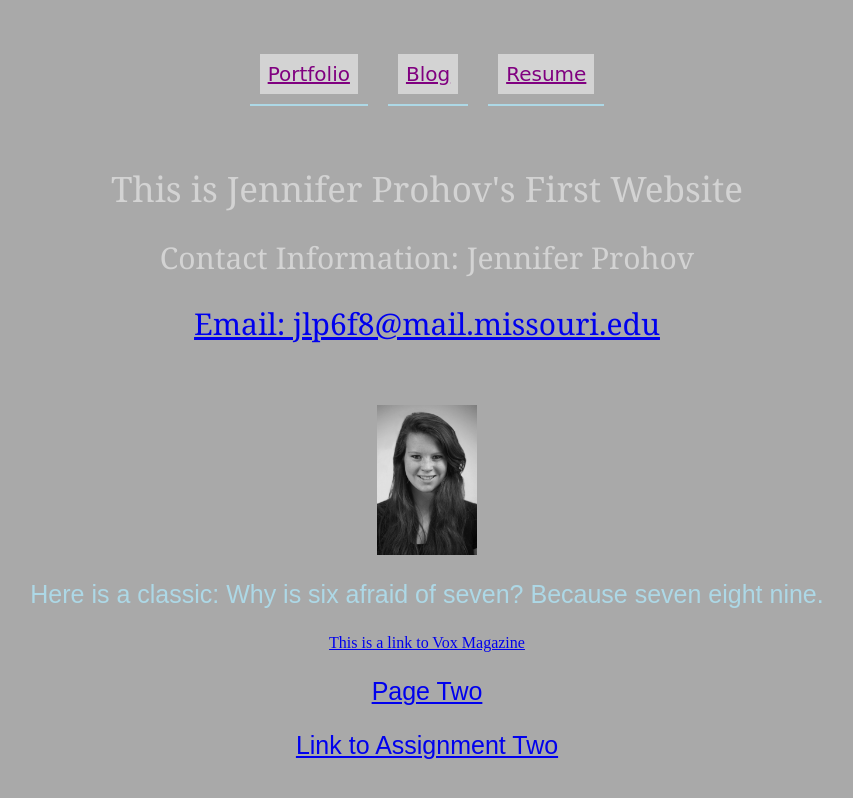
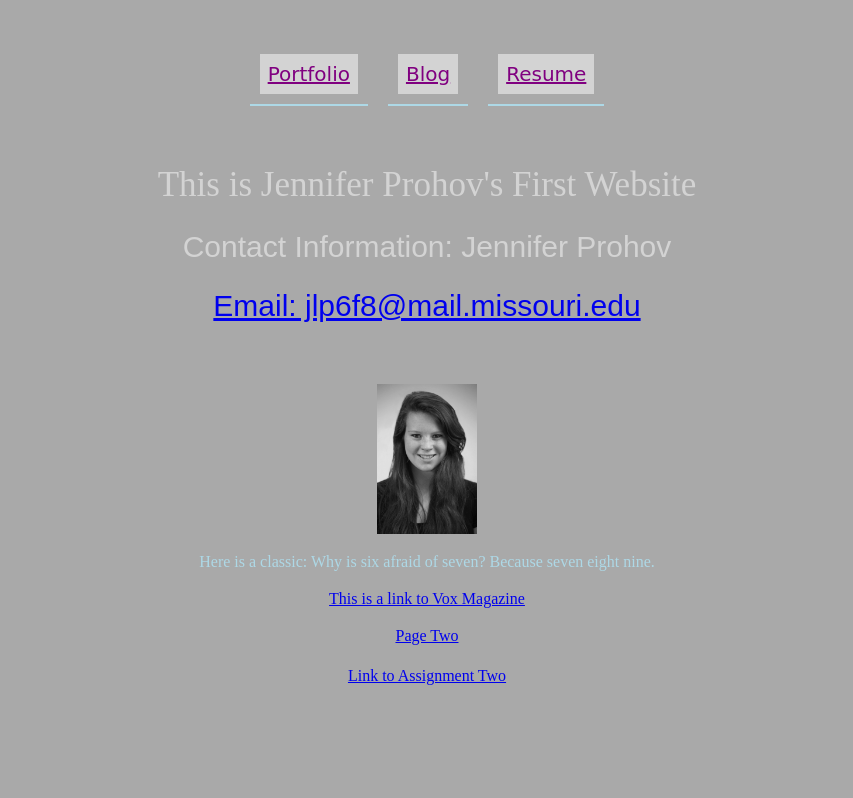
Before and after one commit to J4502-ss17/Jennifer-Prohov, a plain HTML site: page index.html in a window 1280 px wide. Shown: the whole page, without its empty margins (213-1066 px from the left). Drawn offline with Linux system fonts and the light colour scheme; a web font is replaced by a local one.

Commit message:
a few more fonts

```diff
--- a/style.css
+++ b/style.css
@@ -7,20 +7,21 @@ html {
 p{
   color: lightblue;
   font-weight:300;
-  font-family: 'Muli', sans-serif;
+  font-family: 'Quicksand', sans-serif
   font-size:25px;
+  line-height: 1.5rem;
   text-align: center;
 }
 
 h1{
-  font-family:Georgia, "Cambria", serif;
+  font-family:'Taviraj', serif;
   font-weight:400;
   font-size:35px;
   text-align: center;
   color:lightgrey
 }
 h2{
-  font-family:Georgia, "Cambria", serif;
+  font-family:'Muli', sans-serif;
   font-weight:300;
   font-size:30px;
   text-align: center;
@@ -63,6 +64,10 @@ h2{
   }
 }
 
+.italic {
+  font-style:italic;
+}
+
 #nav a:link, a:visited {
   display: block;
   color: purple;
```
